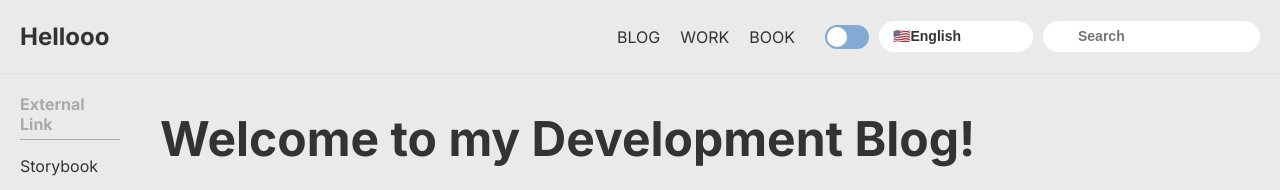
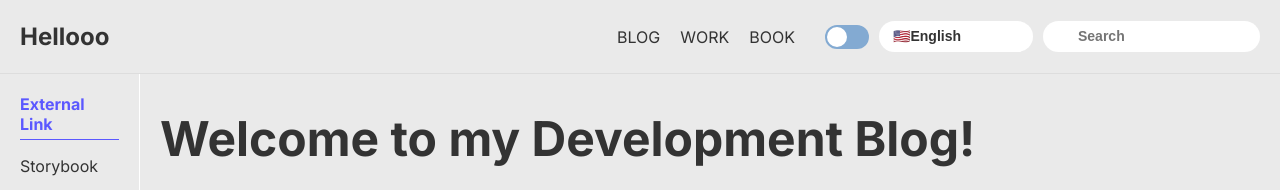
Before and after one commit to Johnyworld/devlog-legacy, a React (Create React App) app: page / in a window 1280 px wide. Shown: the top 190 px of the page. Built offline with nearby package versions, Linux system fonts and the light colour scheme.

Commit message:
Add borders to layout components

```diff
--- a/src/Components/Organisms/Header/HeaderContainer.tsx
+++ b/src/Components/Organisms/Header/HeaderContainer.tsx
@@ -17,7 +17,7 @@ const Container = styled.header`
     padding: 0 2rem;
     z-index: 999;
     height: var(--header_height);
-    border-bottom: 1px solid ${props=> props.theme.color.lightest};
+    border-bottom: 1px solid ${props=> props.theme.color.lighter};
     background-color: ${props=> props.theme.color.background};
 `;
 
--- a/src/Components/Pages/Home.tsx
+++ b/src/Components/Pages/Home.tsx
@@ -52,7 +52,7 @@ const Home: React.FC = () => {
     return (
         <Content>
             <Aside>
-                <Title text={t('external')} color='light' size='regular' line />
+                <Title text={t('external')} color='primary' size='regular' line />
                 <Menu list={list} />
             </Aside>
             <Main>
--- a/src/Layout/Aside.tsx
+++ b/src/Layout/Aside.tsx
@@ -4,9 +4,10 @@ import styled from 'styled-components';
 const Container = styled.aside`
     width: 20%;
     max-width: 300px;
+    border-right: 1px solid ${props=> props.theme.color.deepest};
 `;
 
-const Side = styled.div`
+const Sticky = styled.div`
     padding: 2rem;
     position: -webkit-sticky;
     position: sticky;
@@ -16,9 +17,9 @@ const Side = styled.div`
 const Aside = ({ children }: any) => {
     return (
         <Container>
-            <Side>
+            <Sticky>
                 {children}
-            </Side>
+            </Sticky>
         </Container>
     )
 }
```
